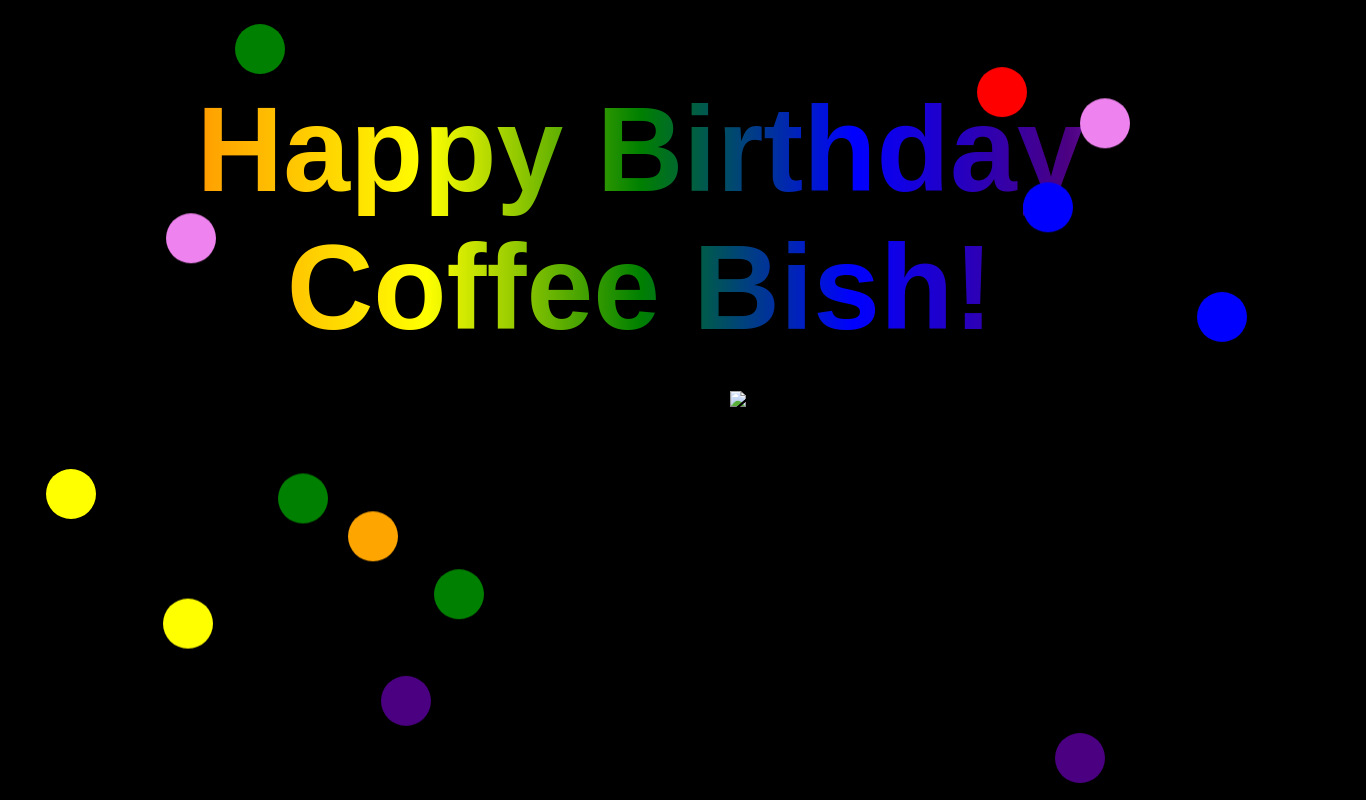
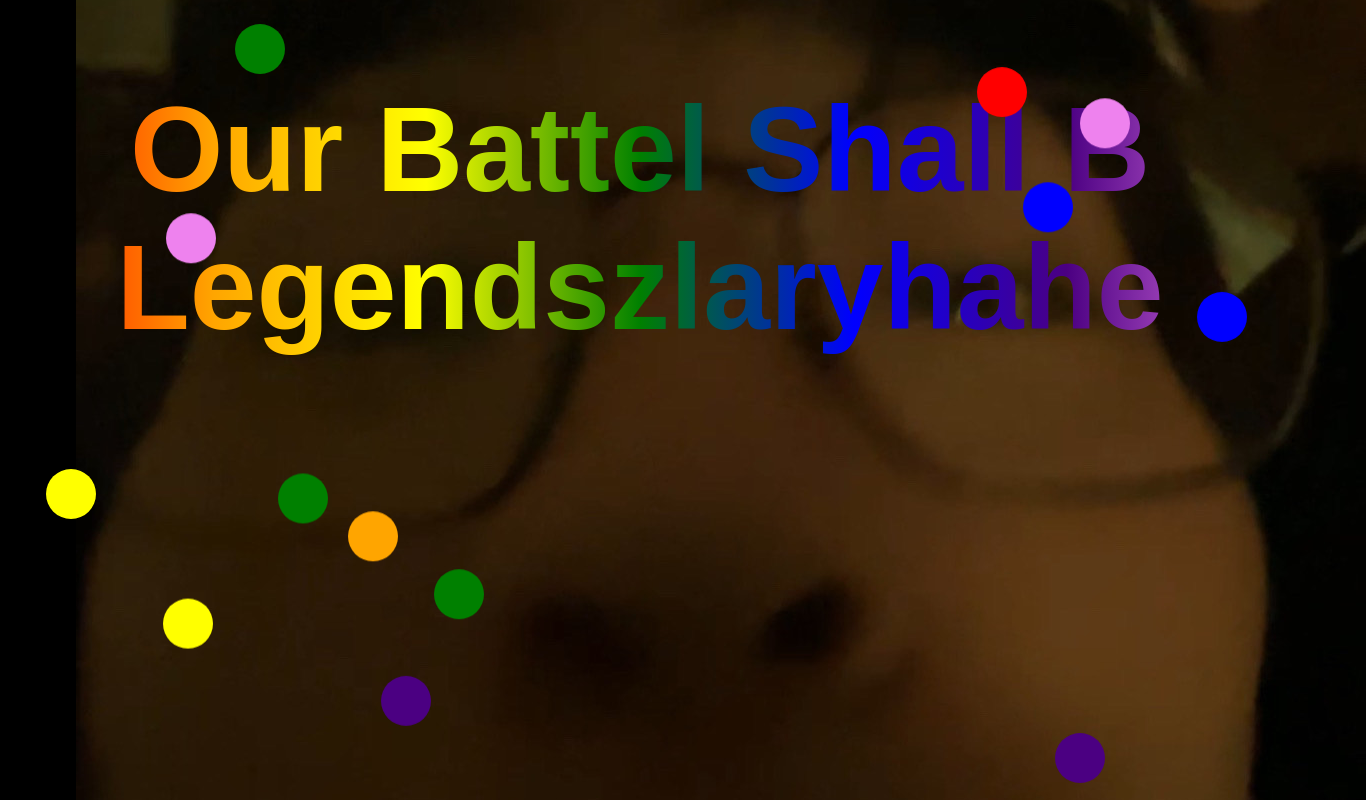
Before and after one commit to movieeeee/ourbattelshallblegend, a plain HTML site: page index.html in a window 1280 px wide. Shown: the top 800 px of the page, 1366 px wide, since content can reach past the window. Drawn offline with Linux system fonts and the light colour scheme.

Commit message:
Update index.html

```diff
--- a/index.html
+++ b/index.html
@@ -2,7 +2,7 @@
 <html>
 <head>
     <script src="./app.js" defer></script>
-    <title>Happy Birthday!</title>
+    <title>Our Battel Shall B Legendalyhehe!</title>
     <style>
         body {
             overflow: hidden;
@@ -94,7 +94,7 @@
 <body>
     <!-- Image Display HTML -->
     <div class="container">
-        <h1 class="rainbow">Happy Birthday Coffee Bish!</h1>
+        <h1 class="rainbow">Our Battel Shall B Legendszlaryhahe</h1>
         <!-- <img class="balloon" src="balloon1.png" alt="Balloon"> -->
         <!-- <img class="balloon" src="balloon2.png" alt="Balloon"> -->
         <!-- <img class="balloon" src="balloon3.png" alt="Balloon"> -->
@@ -102,6 +102,6 @@
     </div>
     <!-- Image Display HTML -->
     <h1>Displaying an Image</h1>
-    <img src="cofeeh.jpg" alt="coffee beach bd">
+    <img src="C76C8912-41C1-47E6-9D4A-760C1D4441A3.jpg" alt="idk">
 </body>
 </html>
```
